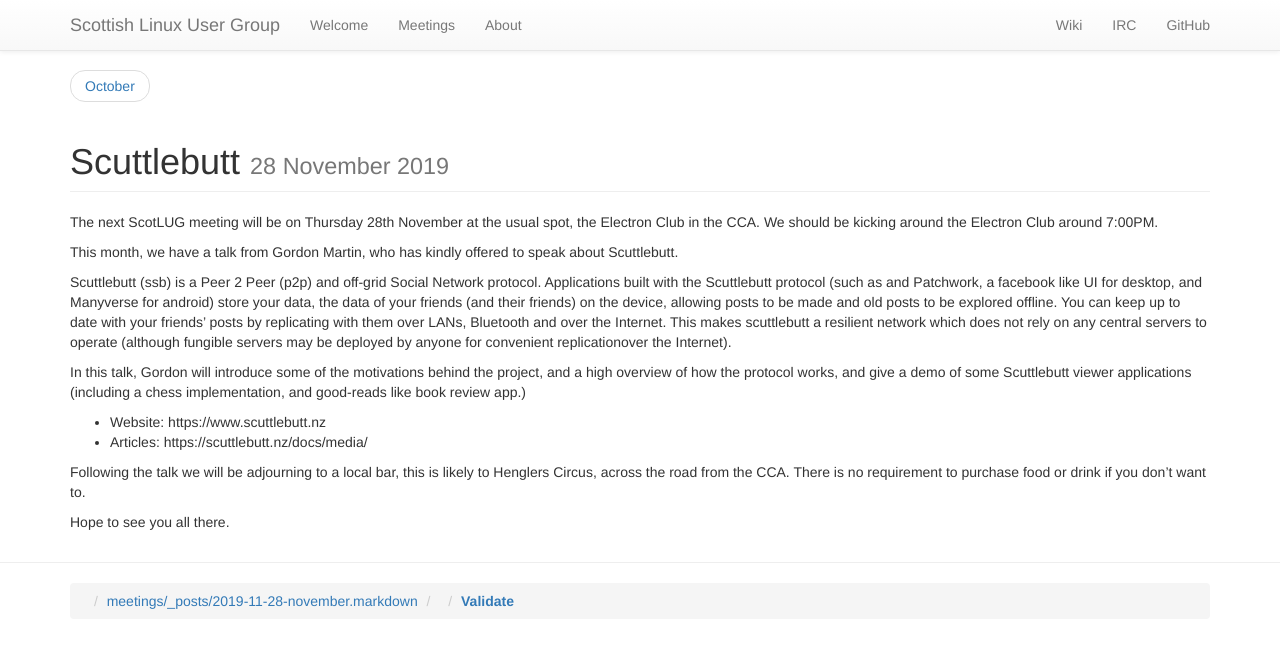
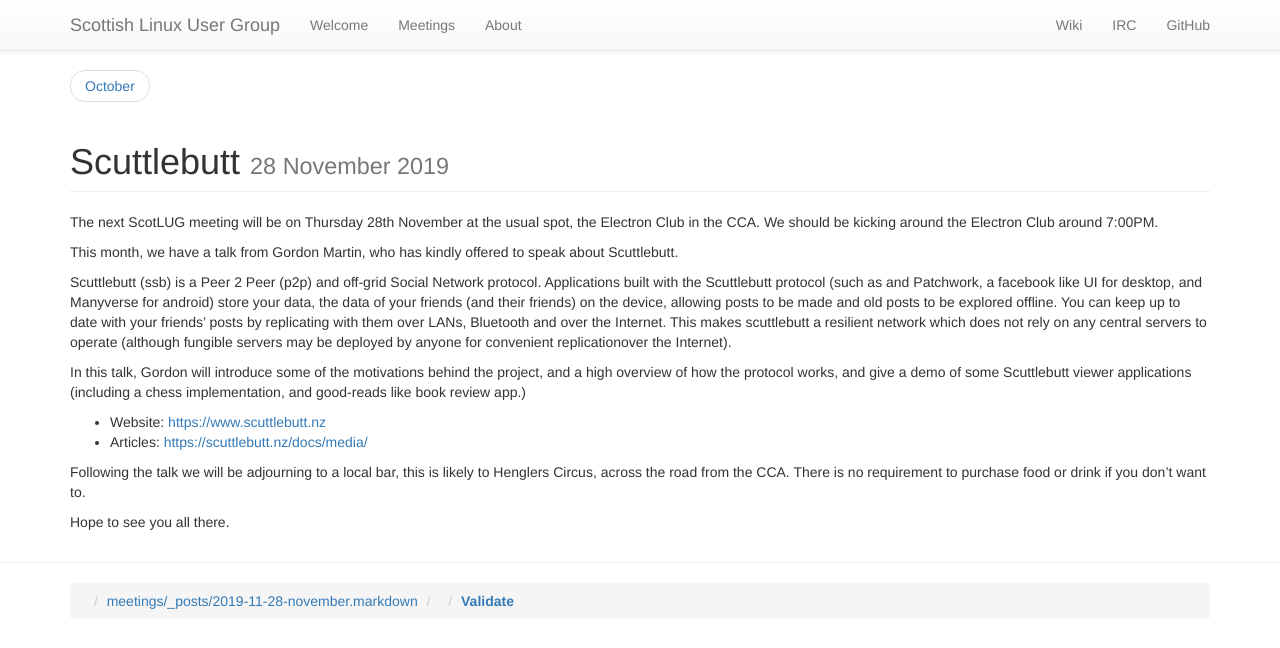
Before and after one commit to ScotLUG/scotlug.github.io, a Jekyll site: the page built from meetings/_posts/2019-11-28-november.markdown, in a window 1280 px wide. Shown: the top 648 px of the page. Built offline with Jekyll 4.4.1, drawn with Linux system fonts in a browser that asks for light colours; nearby versions of some CDN libraries; library files that are not in the unit come from our copies; part of the change alters nothing that is shown.

```diff
--- a/meetings/_posts/2019-11-28-november.markdown
+++ b/meetings/_posts/2019-11-28-november.markdown
@@ -10,8 +10,8 @@ Scuttlebutt (ssb) is a Peer 2 Peer (p2p) and off-grid Social Network protocol. A
 
 In this talk, Gordon will introduce some of the motivations behind the project, and a high overview of how the protocol works, and give a demo of some Scuttlebutt viewer applications (including a chess implementation, and good-reads like book review app.)
 
-  * Website: https://www.scuttlebutt.nz
-  * Articles: https://scuttlebutt.nz/docs/media/
+  * Website: <a href="https://www.scuttlebutt.nz">https://www.scuttlebutt.nz</a>
+  * Articles: <a href="https://scuttlebutt.nz/docs/media/">https://scuttlebutt.nz/docs/media/</a>
 
 Following the talk we will be adjourning to a local bar, this is likely to Henglers Circus, across the road from the CCA. There is no requirement to purchase food or drink if you don’t want to.
 
```
